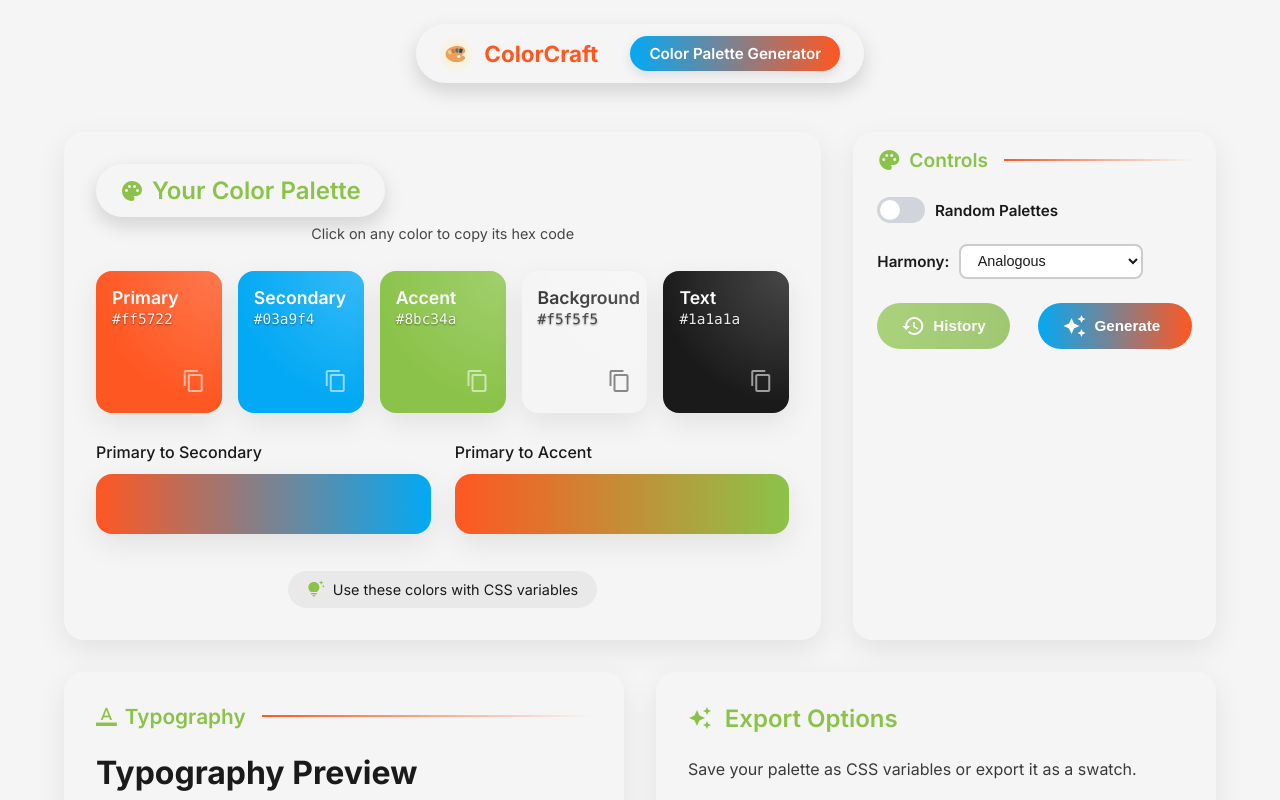
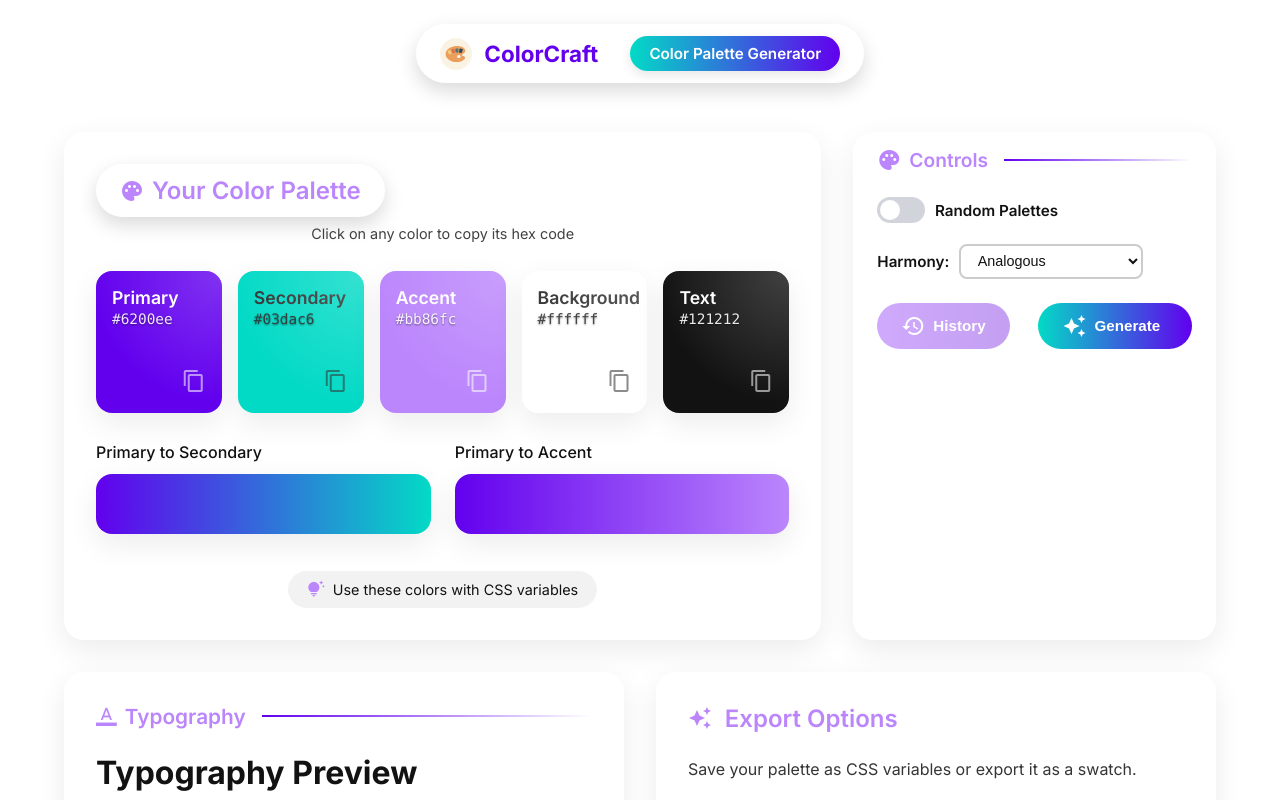
Before and after one commit to AvisharSharan/ColorCraft, a React (Vite) app: page / in a window 1280 px wide. Shown: the top 800 px of the page. Built offline with nearby package versions, Linux system fonts and the light colour scheme.

Commit message:
Update default color palette in App component for consistency and clarity

```diff
--- a/src/App.jsx
+++ b/src/App.jsx
@@ -16,18 +16,18 @@ import "./styles/App.css";
 
 function App() {
   const [palette, setPalette] = useState({
-    primary: "#ff5722",
-    secondary: "#03a9f4",
-    accent: "#8bc34a",
-    background: "#f5f5f5",
-    text: "#1a1a1a",
+    primary: "#6200ee",    // Deep Purple
+    secondary: "#03dac6",  // Teal
+    accent: "#bb86fc",     // Light Purple
+    background: "#ffffff", // White
+    text: "#121212",       // Dark Gray
   });
 
   const [paletteHistory, setPaletteHistory] = useState([]);
   const [showHistory, setShowHistory] = useState(false);
   const [showExportPopup, setShowExportPopup] = useState(false);
 
-  const [baseColor, setBaseColor] = useState("#ff5722");
+  const [baseColor, setBaseColor] = useState("#6200ee");
   const [useBaseColor, setUseBaseColor] = useState(false);
   const [harmonyMode, setHarmonyMode] = useState("analogous");
 
```
